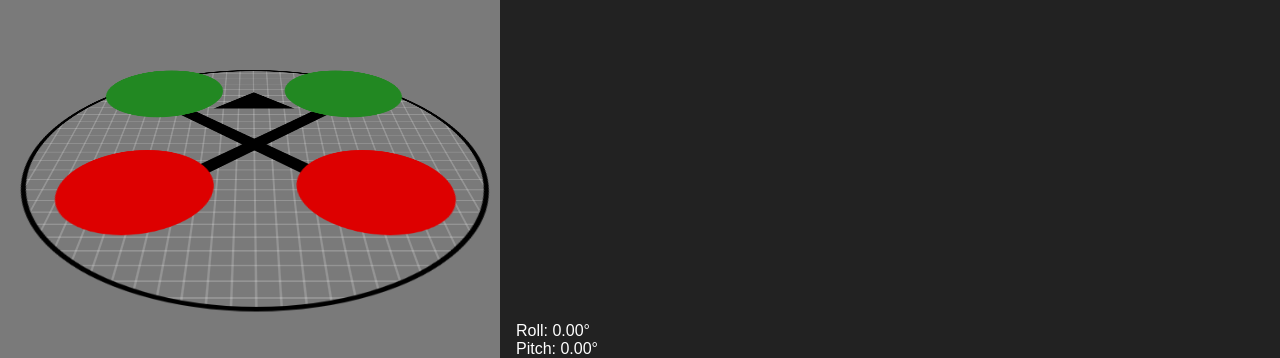
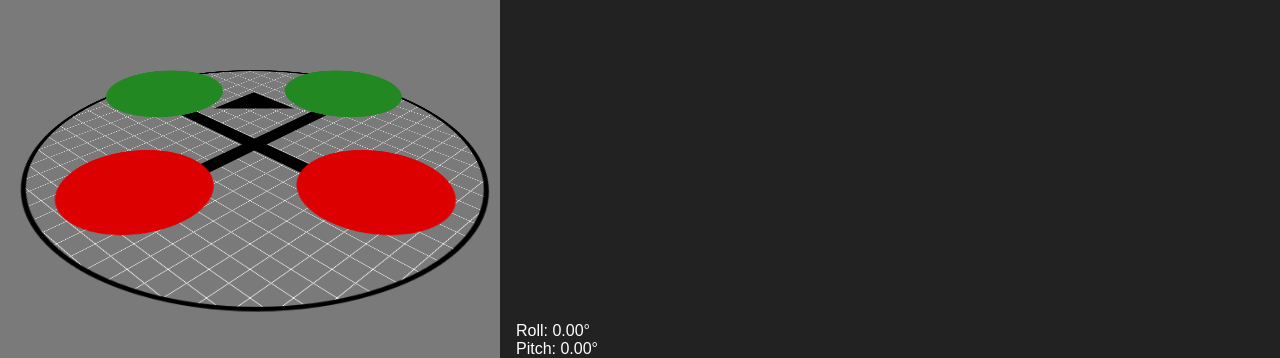
Before and after one commit to bastian2001/Kolibri-FC, a Vue app in the folder Configurator/: page / in a window 1280 px wide. Shown: the part 234-592 px from the top of the page. Built offline with nearby package versions, Linux system fonts and the light colour scheme.

Commit message:
adjust grid on home scree

```diff
--- a/Configurator/src/views/Home.vue
+++ b/Configurator/src/views/Home.vue
@@ -277,9 +277,8 @@ export default defineComponent({
 	top: -170px;
 	border-radius: 50%;
 	border: 5px solid #000;
-	background-image: url("/src/assets/grid.png");
-	background-size: 20px 20px;
-	image-rendering: crisp-edges;
+	background-image: url("/src/assets/grid.svg");
+	background-size: 35px 35px;
 }
 
 .zBox {
```
Also changed, not shown: Configurator/src/assets/grid.png (deleted), Configurator/src/assets/grid.svg (added).
